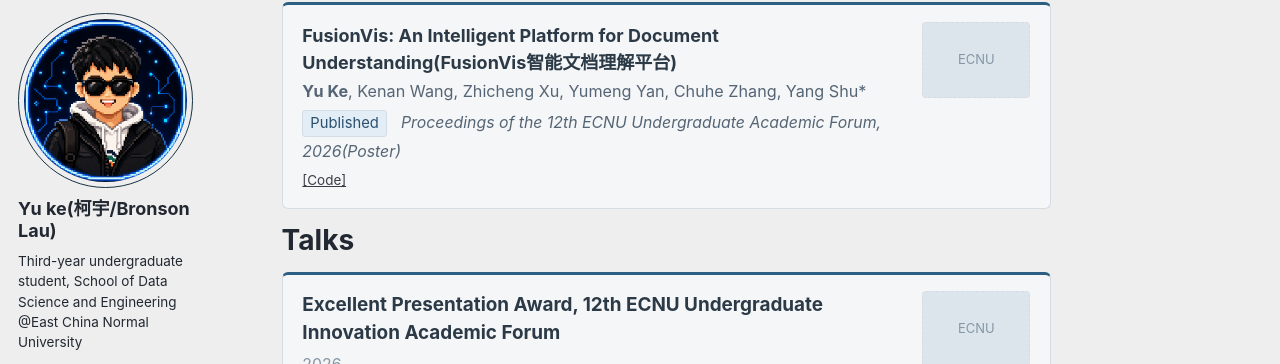
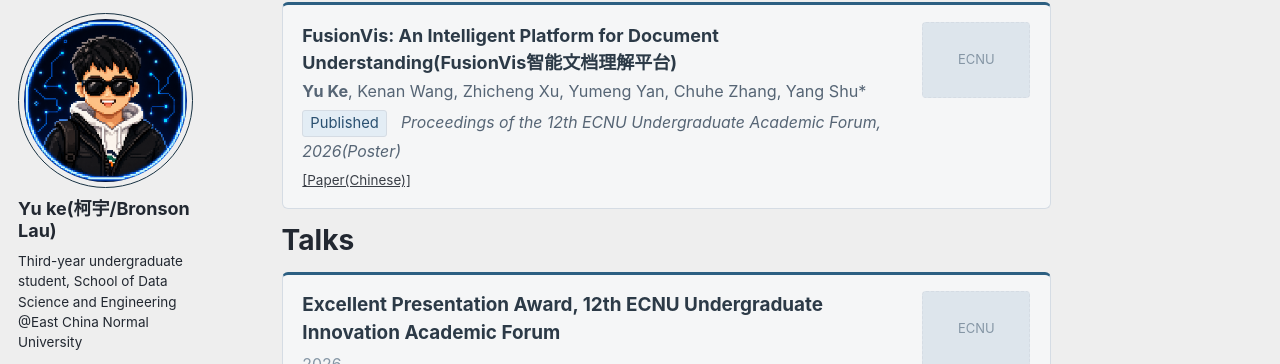
Before and after one commit to BronsonLau/BronsonLau.github.io, a Jekyll site: the page built from _pages/about.md, in a window 1280 px wide and 900 px high, scrolled down 716 px. Shown: the part 88-452 px from the top of the window. Built offline with Jekyll 4.4.1, drawn with Linux system fonts in a browser that asks for light colours; a script bundle is joined from its source files by our own code; library files that are not in the unit come from our copies.

Commit message:
June2026

```diff
--- a/_pages/about.md
+++ b/_pages/about.md
@@ -320,7 +320,7 @@ Publications
       &nbsp;<em style="color:var(--hp-muted-text); font-size:0.88em;">Proceedings of the 12th ECNU Undergraduate Academic Forum, 2026(Poster)</em>
     </div>
     <div style="color:var(--hp-dim-text); font-size:0.85em; margin-top:0.35em;">
-            <a href="https://github.com/BronsonLau/FusionVis" style="font-size:0.88em;">[Code]</a>
+            <a href="" style="font-size:0.88em;">[Paper(Chinese)]</a>
     </div>
   </div>
   <div class="hp-img-slot">ECNU</div>
```
